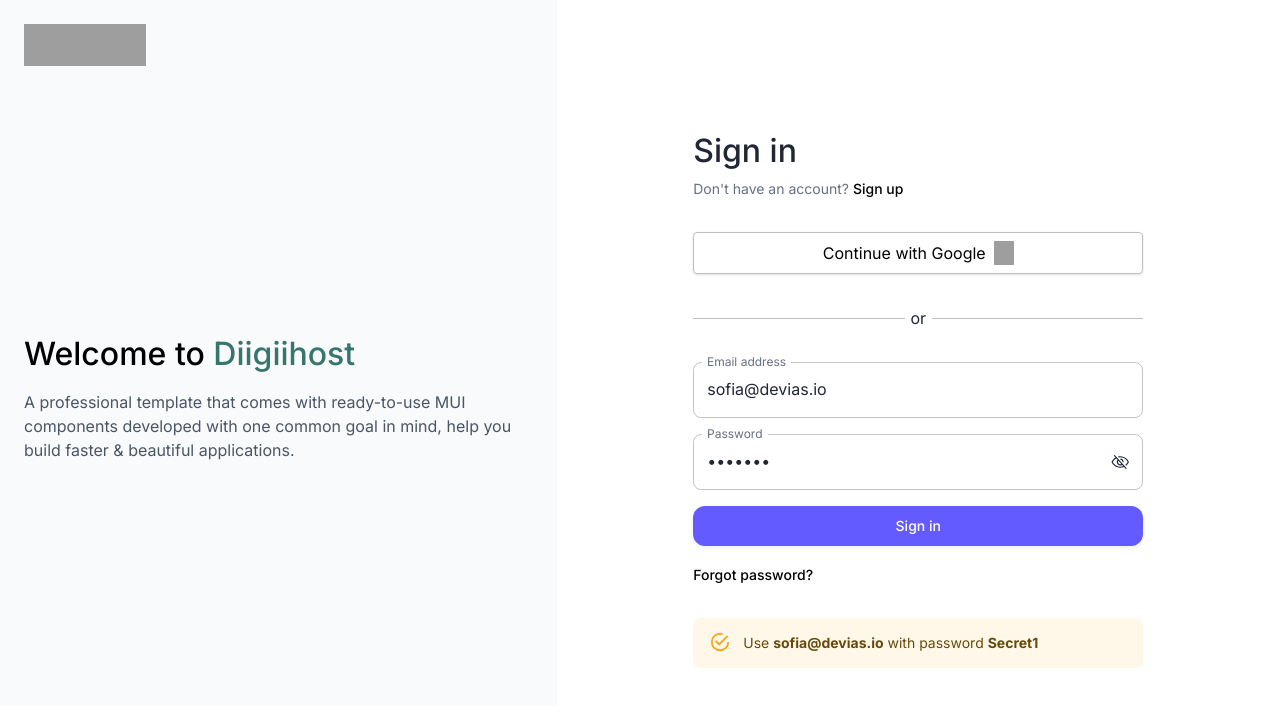
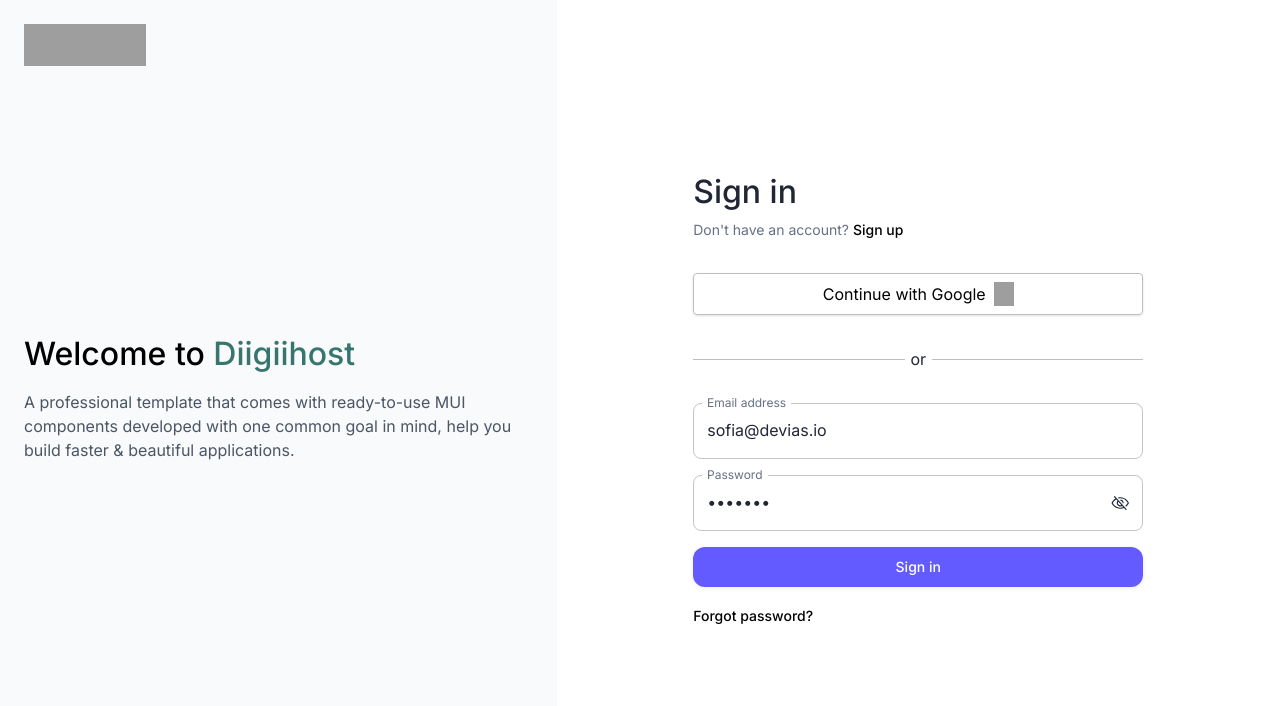
Before and after one commit to devendramali-digihost/diigiihost-task-manager, a Next.js app: page /auth/sign-in in a window 1280 px wide. Shown: the top 706 px of the page. Built offline with nearby package versions, Linux system fonts and the light colour scheme; no server answers; grey boxes are pictures that could not be loaded.

Commit message:
hide alert

```diff
--- a/src/components/auth/sign-in-form.tsx
+++ b/src/components/auth/sign-in-form.tsx
@@ -142,7 +142,7 @@
           </div>
         </Stack>
       </form>
-      <Alert color="warning">
+      {/* <Alert color="warning">
         Use{' '}
         <Typography component="span" sx={{ fontWeight: 700 }} variant="inherit">
           sofia@devias.io
@@ -151,7 +151,7 @@
         <Typography component="span" sx={{ fontWeight: 700 }} variant="inherit">
           Secret1
         </Typography>
-      </Alert>
+      </Alert> */}
     </Stack>
   );
 }
```
